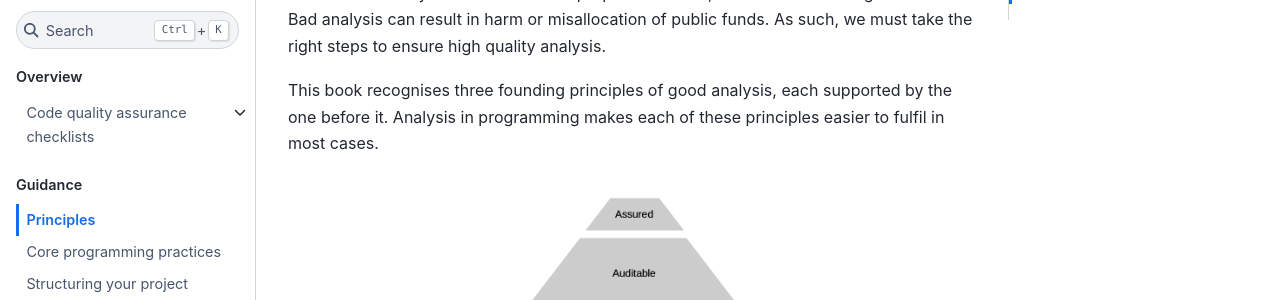
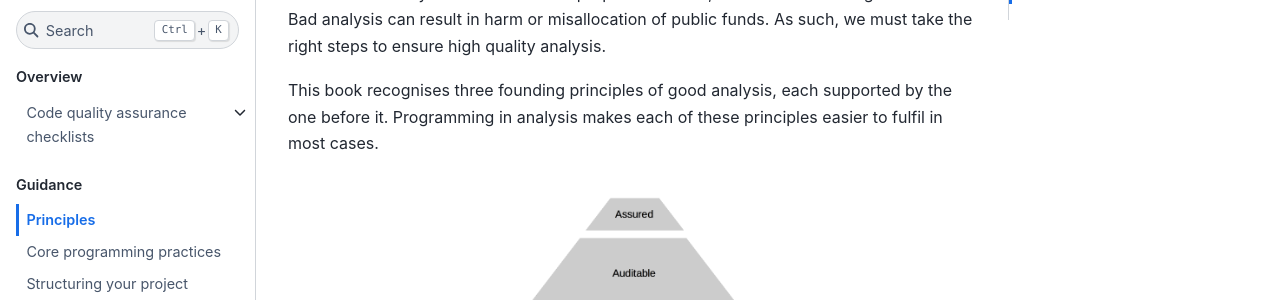
Before and after one commit to best-practice-and-impact/qa-of-code-guidance, a Jupyter Book: the page built from book/principles.md, in a window 1280 px wide and 900 px high. Shown: the part 155-455 px from the top of the window. Built offline with Jupyter Book 1.0.4 settings and Sphinx 7.4.7 and the Sphinx Book theme 1.1.4, drawn with Linux system fonts in a browser that asks for light colours.

````diff
--- a/book/principles.md
+++ b/book/principles.md
@@ -6,7 +6,7 @@ Bad analysis can result in harm or misallocation of public funds.
 As such, we must take the right steps to ensure high quality analysis.
 
 This book recognises three founding principles of good analysis, each supported by the one before it.
-Analysis in programming makes each of these principles easier to fulfil in most cases.
+Programming in analysis makes each of these principles easier to fulfil in most cases.
 
 
 ```{figure} ./_static/repro_stack.png
````
